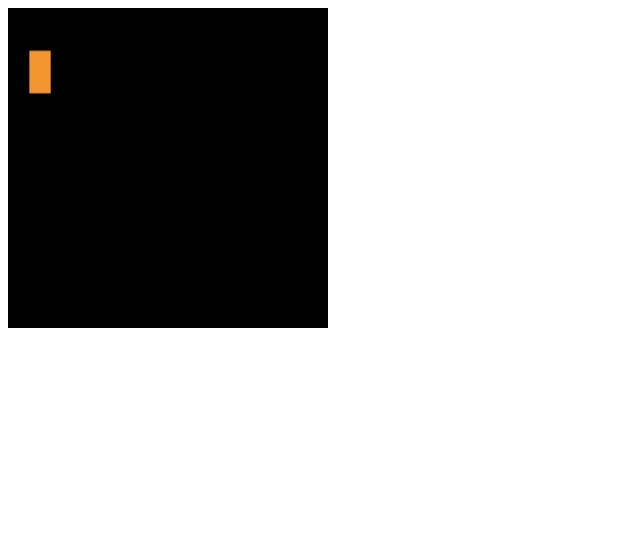
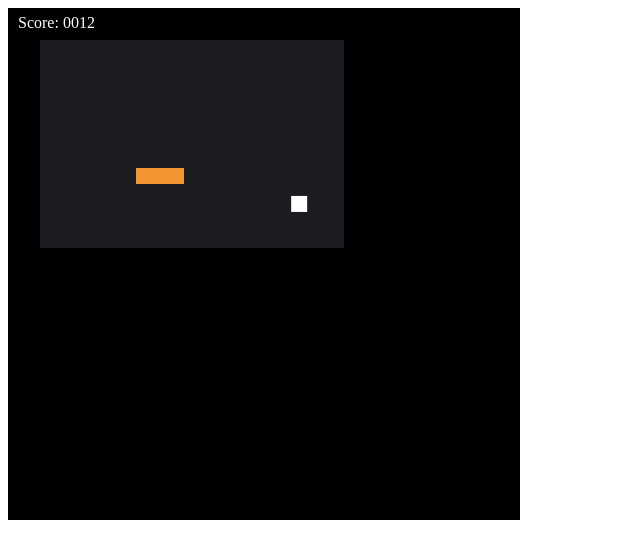
Before and after one commit to jborza/snek, a plain HTML site: page index.html in a window 1280 px wide. Shown: the whole page, without its empty margins (0-640 px from the left). Drawn offline with Linux system fonts and the light colour scheme.

Commit message:
canvas drawing (static)

```diff
--- a/index.html
+++ b/index.html
@@ -3,6 +3,6 @@
     <script src="snek.js" type="text/javascript"></script>
 </head>
 <body onload="onload()">
-        <canvas id="canvas" style="width:320; height:320; background-color: black;"></canvas>
+        <canvas id="canvas" style="width:512; height:512; background-color: black;"></canvas>
     </body>
 </html>
--- a/snek.js
+++ b/snek.js
@@ -1,6 +1,6 @@
 //grid of 20x13
 rows = 13;
-cols = 20;
+cols = 19;
 
 grid = [];
 
@@ -9,12 +9,19 @@ const WALL = 1;
 const FOOD = 2;
 const SNAKE = 3;
 
-snake_coords = [];
+var snake_coords = [];
+
+food_coords = [];
 
 var canvas = undefined;
 
-const BLOCK_WIDTH = 8;
-const BLOCK_HEIGHT = 8;
+const BLOCK_WIDTH = 16;
+const BLOCK_HEIGHT = 16;
+
+const PADDING_TOP = 32;
+const PADDING_LEFT = 32;
+
+var score = 0;
 
 function init_level(){
     grid = [];
@@ -31,12 +38,13 @@ function make_coord(x,y){
 }
 
 function init_snake(){
+    snake_coords = [];
     snake_coords.push(make_coord(6,8));
-    snake_coords.push(make_coord(6,8));
-    snake_coords.push(make_coord(6,8));
-    for(coord in snake_coords){
-        grid[coord.y][coord.x] = SNAKE;
-    }
+    snake_coords.push(make_coord(7,8));
+    snake_coords.push(make_coord(8,8));
+    // for(coord in snake_coords){
+    //     grid[coord.y][coord.x] = SNAKE;
+    // }
 }
 
 function random_point(){
@@ -48,23 +56,52 @@ function random_point(){
 
 function place_food(){
     var coords = random_point();
-    while(true){
+
+    food_coords.push(coords);
+    // while(true){
         //...
-    }
+    // }
 }
 
 function render(){
     //draw blocks
     var ctx = canvas.getContext("2d");
     ctx.beginPath();
+    ctx.fillStyle = "#1c1d20";
+    ctx.fillRect(PADDING_LEFT, PADDING_TOP, cols*BLOCK_WIDTH, rows*BLOCK_HEIGHT);
+    for(const coord of snake_coords){
+        ctx.fillStyle = "#f39632";
+        ctx.fillRect(PADDING_LEFT + coord.x * BLOCK_WIDTH, PADDING_TOP + coord.y * BLOCK_HEIGHT, BLOCK_WIDTH, BLOCK_HEIGHT);
+    }
 
-    ctx.fillStyle = "#f39632";
-    ctx.fillRect(20,20,20,20);
-    // ctx.stroke();
+    for(const coord of food_coords){
+        ctx.fillStyle = "white";
+        ctx.fillRect(PADDING_LEFT + coord.x * BLOCK_WIDTH, PADDING_TOP +  coord.y * BLOCK_HEIGHT, BLOCK_WIDTH, BLOCK_HEIGHT);
+    }
+
+    ctx.font = "16px Comic Sans MS";
+    ctx.fillText("Score: "+score_text(score), 10, 20);
+}
+
+function score_text(score){
+    return score.toString().padStart(4,"0");
+}
+
+function init_canvas(){
+    canvas = document.getElementById('canvas');
+    //20*BLOCK_HEIGH
+    canvas.width = 512;
+    canvas.height = 512;
 }
 
 function onload(){
+    init_canvas();
     init_level();
-    canvas = document.getElementById('canvas');
+    init_snake();
+
+    place_food();
+
+    score = 12;
+
     render();
 }
```
